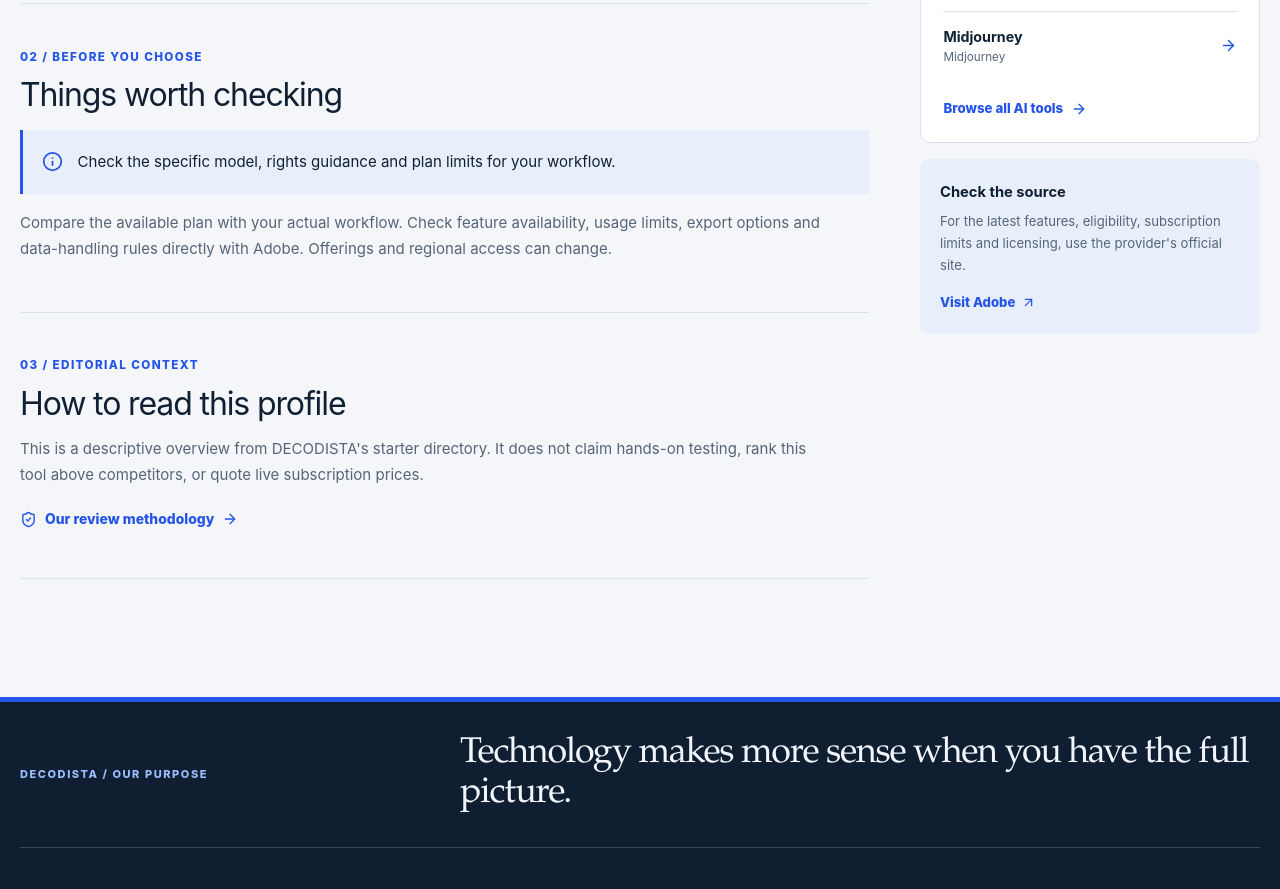
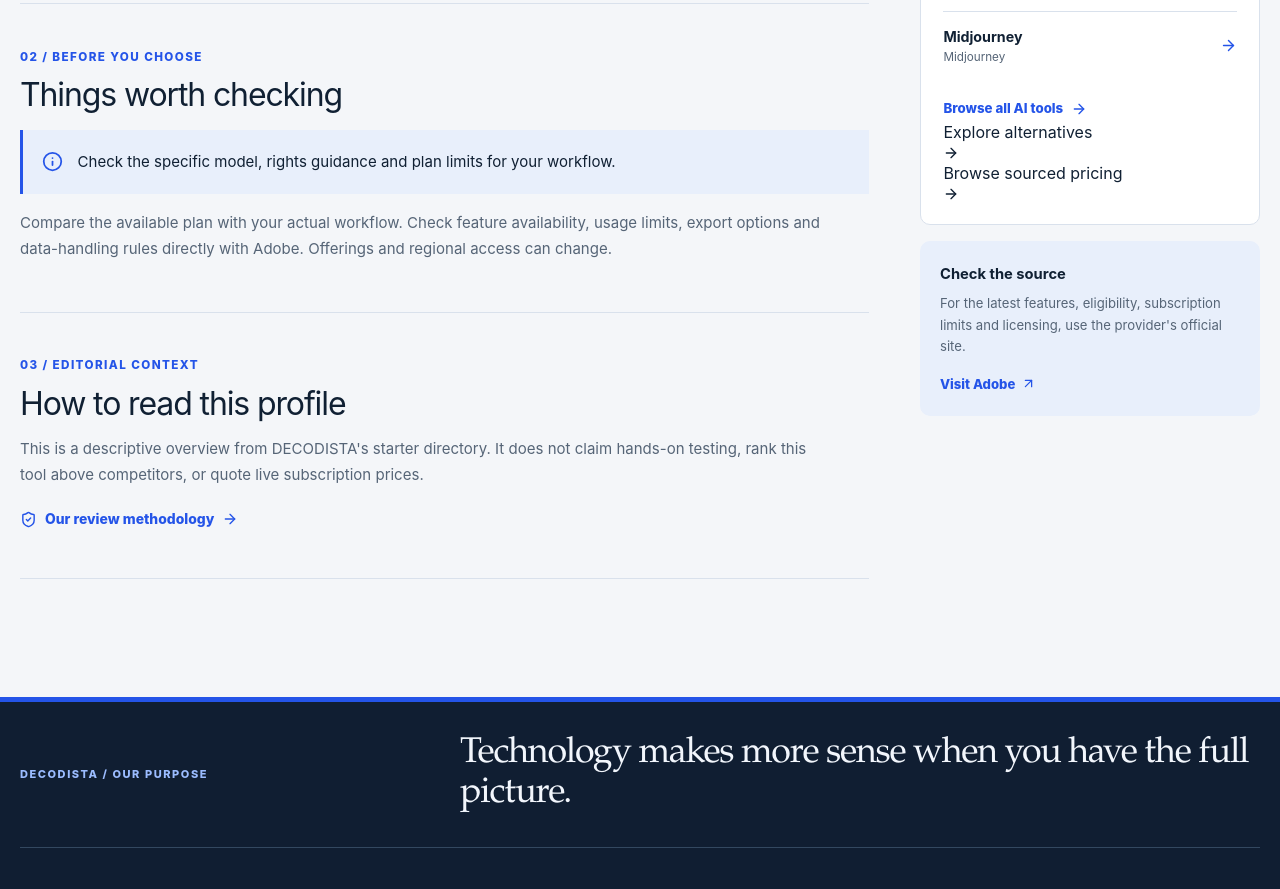
Before and after one commit to syleriofficial/Decodista, a Next.js app: page /ai-tools/adobe-firefly in a window 1280 px wide. Shown: the part 920-1809 px from the top of the page. Built offline with nearby package versions, Linux system fonts and the light colour scheme; no server answers.

Commit message:
feat(ai-tools): surface pricing and alternatives from directory and profiles

```diff
--- a/app/ai-tools/[slug]/page.tsx
+++ b/app/ai-tools/[slug]/page.tsx
@@ -154,6 +154,10 @@ export default async function AiToolProfilePage({ params }: PageProps) {
               </>
             ) : <p>There are no other {category.toLowerCase()} profiles in this starter directory yet. Explore the full list for adjacent workflows.</p>}
             <Link className="ai-tools-profile-browse" href="/ai-tools">Browse all AI tools <ArrowRight size={16} aria-hidden="true" /></Link>
+            <div className="ai-tools-profile-more-links">
+              <Link href={`/ai-tools/alternatives?tool=${tool.slug}`}>Explore alternatives <ArrowRight size={16} aria-hidden="true" /></Link>
+              <Link href="/ai-tools/pricing">Browse sourced pricing <ArrowRight size={16} aria-hidden="true" /></Link>
+            </div>
           </div>
           <div className="ai-tools-profile-verify">
             <strong>Check the source</strong>
```
